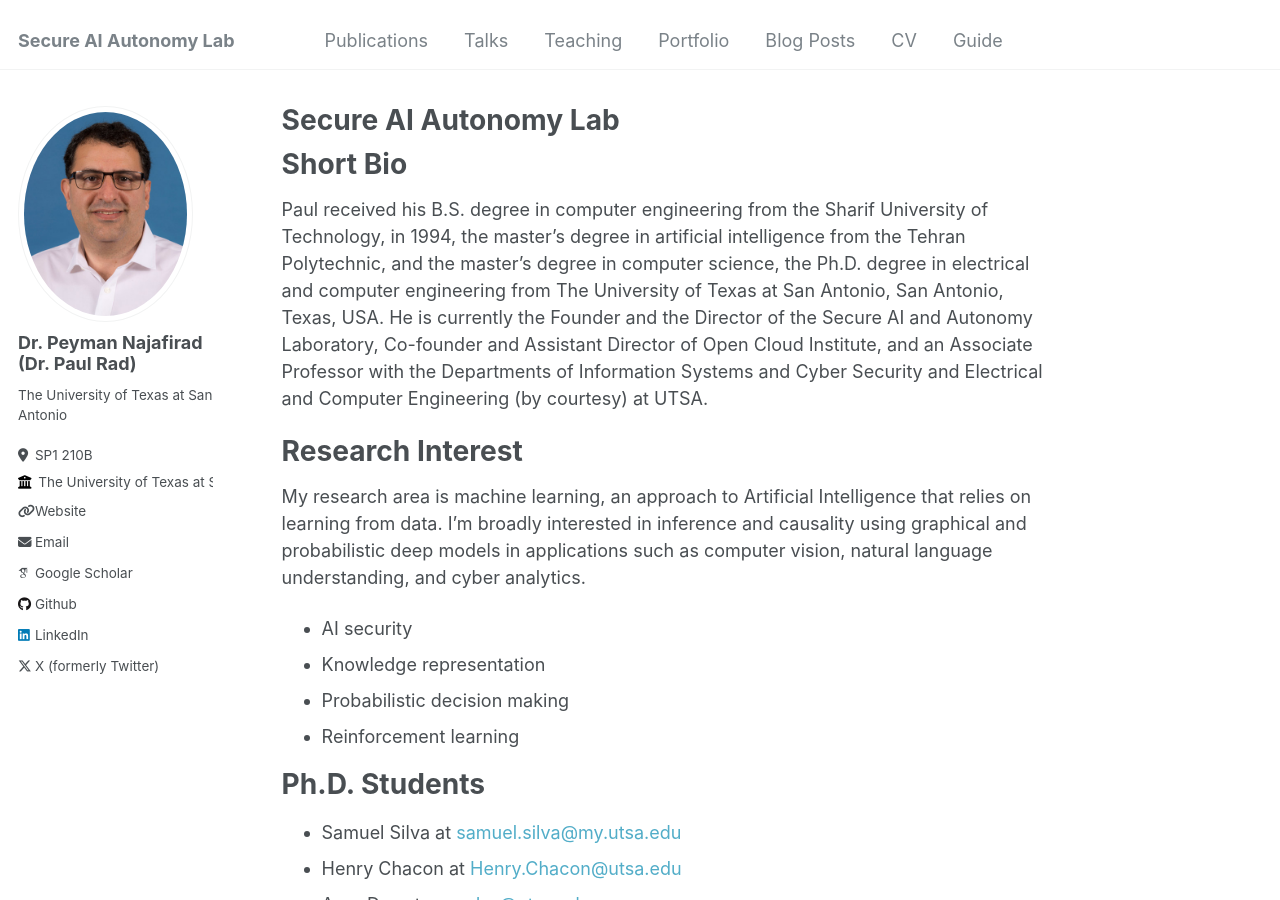
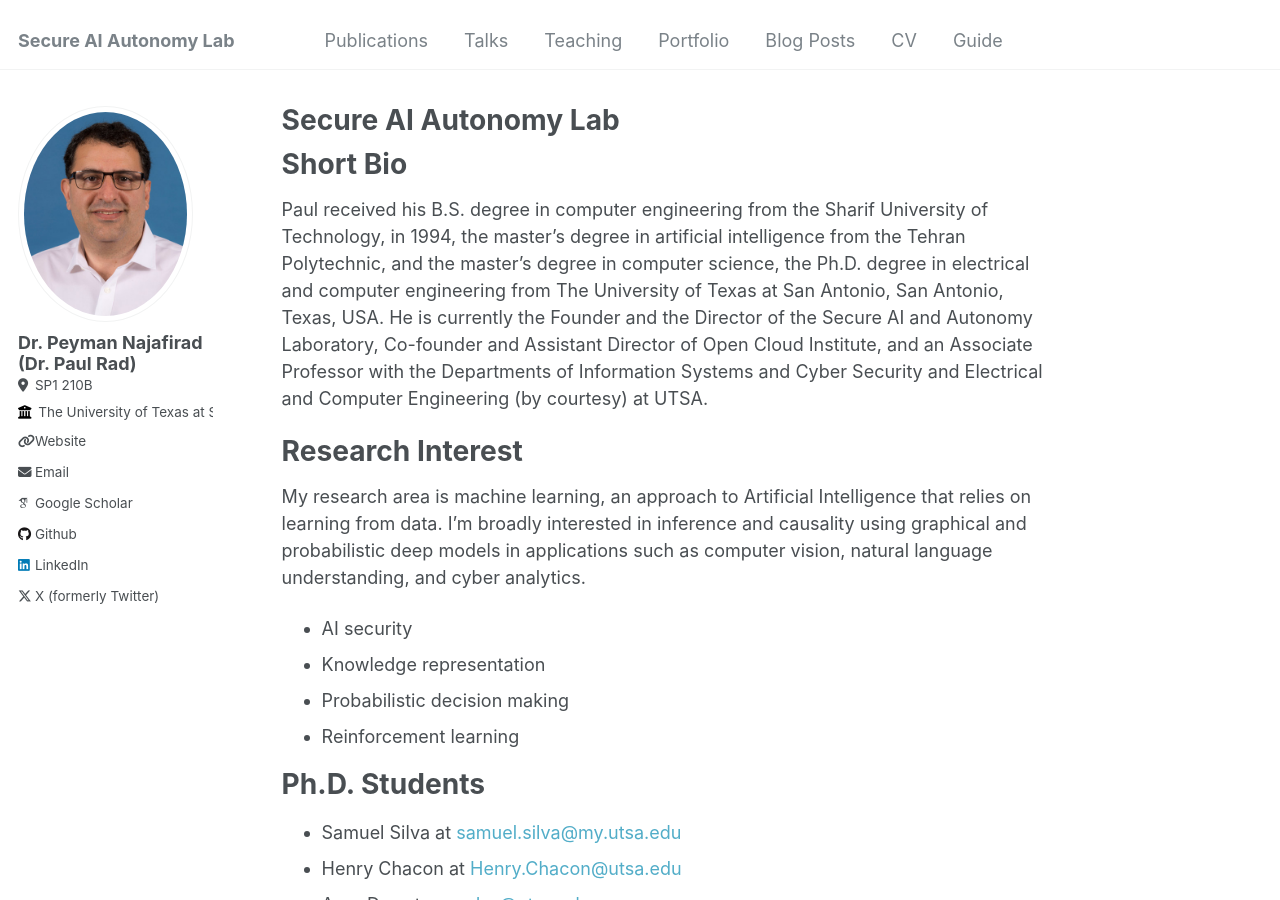
Before and after one commit to vohongthinh2011/PeymanNajafirad, a Jekyll site: the page built from _pages/about.md, in a window 1280 px wide and 900 px high. Built offline with Jekyll 4.4.1, drawn with Linux system fonts in a browser that asks for light colours; some web fonts are replaced.

Commit message:
Update _config.yml

```diff
--- a/_config.yml
+++ b/_config.yml
@@ -24,9 +24,9 @@ author:
   avatar           : "najafirad_peyman.jpg"
   name             : "Dr. Peyman Najafirad (Dr. Paul Rad)"
   pronouns         : # example: "he/him"
-  bio              : "The University of Texas at San Antonio"
+  # bio              : "The University of Texas at San Antonio"
   location         : "SP1 210B"
-  employer         : "The University of Texas at San Antonio  "
+  employer         : "The University of Texas \n at San Antonio"
   uri              : "https://vohongthinh2011.github.io/PeymanNajafirad/"
   email            : "Peyman.Najafirad@utsa.edu"
 
```
